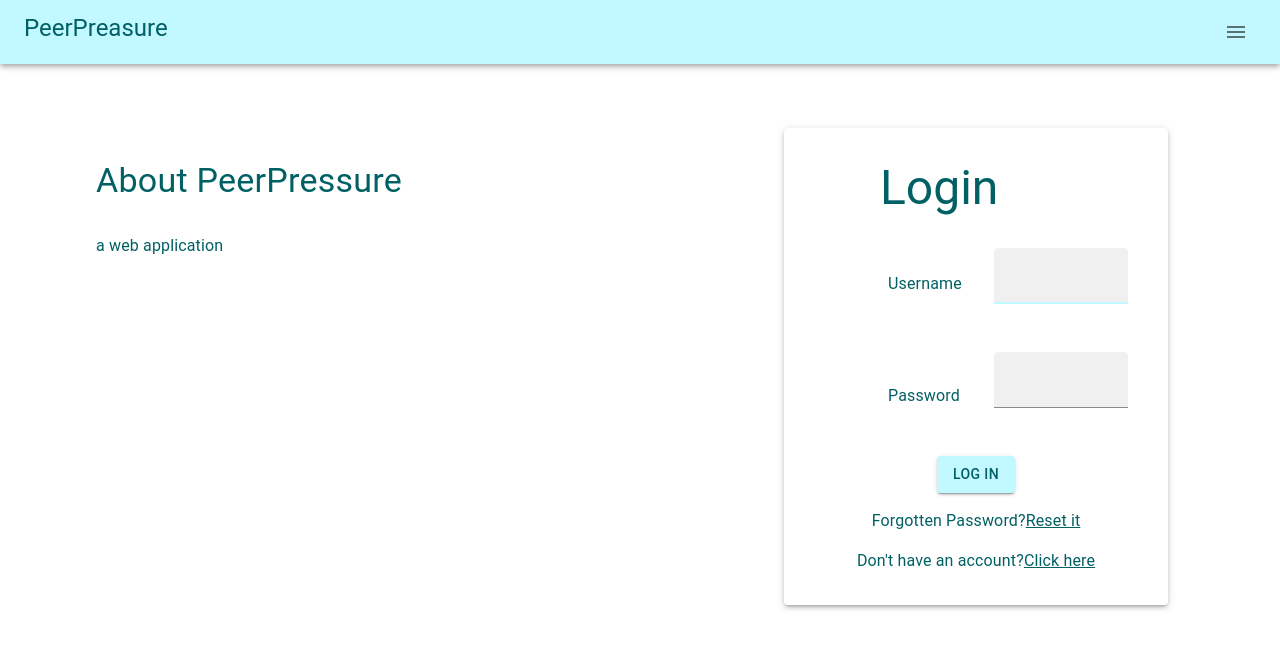
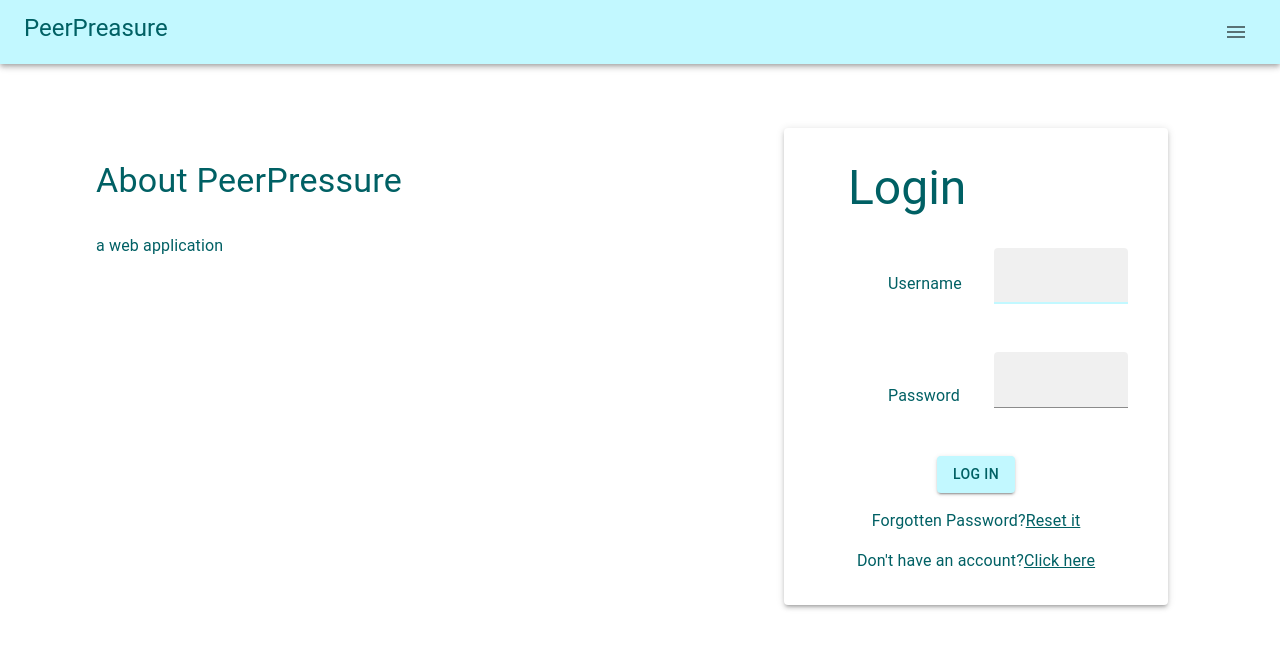
Before and after one commit to CS3219-AY2223S1/cs3219-project-ay2223s1-g23, a React (Create React App) app in the folder frontend/: page /login in a window 1280 px wide. Shown: the top 648 px of the page. Built offline with nearby package versions, Linux system fonts and the light colour scheme; no server answers.

Commit message:
minor change in login page

```diff
--- a/frontend/src/components/user/LoginPage.js
+++ b/frontend/src/components/user/LoginPage.js
@@ -92,7 +92,7 @@ function LoginPage() {
       <Grid item xs={5}>
         <Paper elevation={3} sx={{ width: "80%", margin: "auto" }}>
           <Box display={"flex"}>
-            <Typography variant={"h3"} mt={"2rem"} ml={"6rem"} mb={"1rem"}>
+            <Typography variant={"h3"} mt={"2rem"} ml={"4rem"} mb={"1rem"}>
               Login
             </Typography>
           </Box>
```
